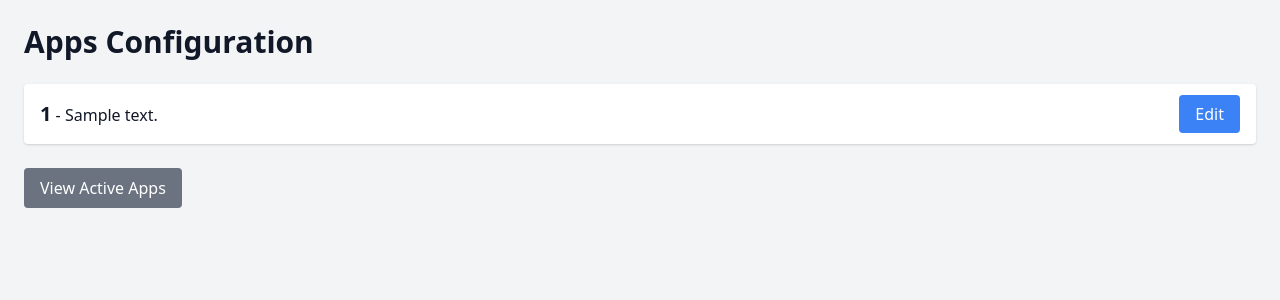
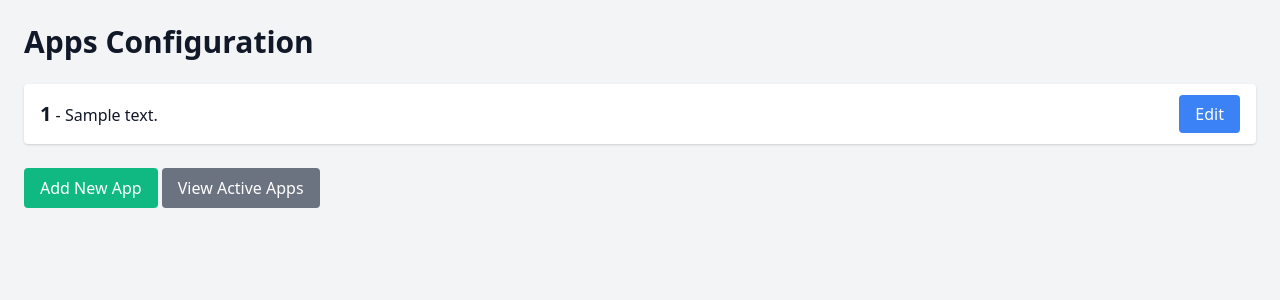
Before and after one commit to tarunchy/GAIAppAgent.O, a Flask app: template Agent/templates/index.html in a window 1280 px wide. Shown: the top 300 px of the page. Run offline with Flask 3, Linux system fonts and the light colour scheme; the template is opened without the code that fills it: most values are stand-ins (such as "Sample title", 1, 10 or a date in 2020); parts of the project's set-up code (start-up, migrations or seed data) failed here and were passed over; some libraries are stand-ins or nearby versions.

Commit message:
Added New Agent

```diff
--- a/Agent/app.py
+++ b/Agent/app.py
@@ -44,6 +44,25 @@ def edit_app(app_id):
 
     return render_template('edit.html', app=app_config)
 
+@app.route('/add', methods=['POST'])
+def add_app():
+    apps_config = load_apps_config()
+    new_app = {
+        'app_id': request.form['app_id'],
+        'description': request.form['description'],
+        'url': '',
+        'INCIDENT_ANALYSIS_PROMPT': '',
+        'ROOT_CAUSE_ANALYSIS_PROMPT': '',
+        'REFLECTION_PROMPT': '',
+        'email_address': '',
+        'teams_webhook_url': '',
+        'P0': '',
+        'enabled': 'No'
+    }
+    apps_config.append(new_app)
+    save_apps_config(apps_config)
+    return redirect(url_for('index'))
+
 @app.route('/active_apps')
 def active_apps():
     apps_config = load_apps_config()
--- a/Agent/templates/index.html
+++ b/Agent/templates/index.html
@@ -3,14 +3,23 @@
 <head>
     <meta charset="UTF-8">
     <title>Apps Config</title>
-    <link href="https://cdn.jsdelivr.net/npm/tailwindcss@2.2.19/dist/tailwind.min.css" rel="stylesheet">
+    <link rel="stylesheet" href="https://cdn.jsdelivr.net/npm/tailwindcss@2.0.1/dist/tailwind.min.css">
+    <script src="https://cdn.jsdelivr.net/npm/darkmode-js"></script>
+    <link rel="stylesheet" href="https://cdnjs.cloudflare.com/ajax/libs/font-awesome/6.0.0-beta3/css/all.min.css">
+
+
+    <script src="https://ajax.googleapis.com/ajax/libs/jquery/3.5.1/jquery.min.js"></script>
     <style>
         .ai-monitoring-bg {
             background-image: url('{{ url_for('static', filename='images/agent1.png') }}');
             background-size: cover;
             background-position: center;
         }
+        .modal {
+            display: none;
+        }
     </style>
+    <script src="https://code.jquery.com/jquery-3.6.0.min.js" integrity="sha384-KyZXEAg3QhqLMpG8r+Knujsl5/6POhu/6kk/aL6/5F9AB7m3II/3lRjEBmY5ojwN" crossorigin="anonymous"></script>
 </head>
 <body class="bg-gray-100 text-gray-900">
     <div class="container mx-auto p-6">
@@ -27,7 +36,47 @@
             </li>
             {% endfor %}
         </ul>
+        <button id="add-app-button" class="mt-6 bg-green-500 text-white px-4 py-2 rounded hover:bg-green-700">Add New App</button>
         <a href="{{ url_for('active_apps') }}" class="mt-6 inline-block bg-gray-500 text-white px-4 py-2 rounded hover:bg-gray-700">View Active Apps</a>
     </div>
+
+    <!-- Add New App Modal -->
+    <div id="add-app-modal" class="fixed inset-0 bg-gray-900 bg-opacity-75 flex items-center justify-center z-50 modal">
+        <div class="bg-white p-6 rounded shadow-md w-2/3">
+            <h2 class="text-xl font-bold mb-4">Add New App</h2>
+            <form id="add-app-form" action="{{ url_for('add_app') }}" method="POST" class="space-y-4">
+                <div>
+                    <label for="new_app_id" class="block text-sm font-medium text-gray-700">App ID:</label>
+                    <input type="text" id="new_app_id" name="app_id" class="mt-1 block w-full p-2 border border-gray-300 rounded-md shadow-sm">
+                </div>
+
+                <div>
+                    <label for="new_description" class="block text-sm font-medium text-gray-700">Description:</label>
+                    <textarea id="new_description" name="description" class="mt-1 block w-full p-2 border border-gray-300 rounded-md shadow-sm"></textarea>
+                </div>
+
+                <div class="flex justify-end">
+                    <button type="button" id="close-add-app" class="bg-red-500 text-white px-4 py-2 rounded hover:bg-red-700 mr-2">Cancel</button>
+                    <button type="submit" class="bg-green-500 text-white px-4 py-2 rounded hover:bg-green-700">Save</button>
+                </div>
+            </form>
+        </div>
+    </div>
+
+    <script>
+        $(document).ready(function() {
+            $('#add-app-button').on('click', function() {
+                $('#add-app-modal').show();
+            });
+
+            $('#close-add-app').on('click', function() {
+                $('#add-app-modal').hide();
+            });
+
+            $('#add-app-form').on('submit', function() {
+                $('#add-app-modal').hide();
+            });
+        });
+    </script>
 </body>
 </html>
```
Also changed, not shown: Agent/templates/edit.html (+7 -2 lines).
